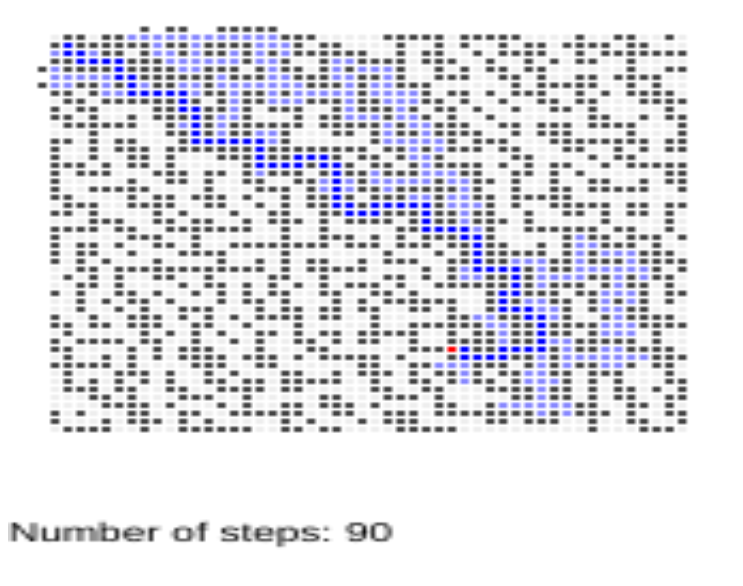
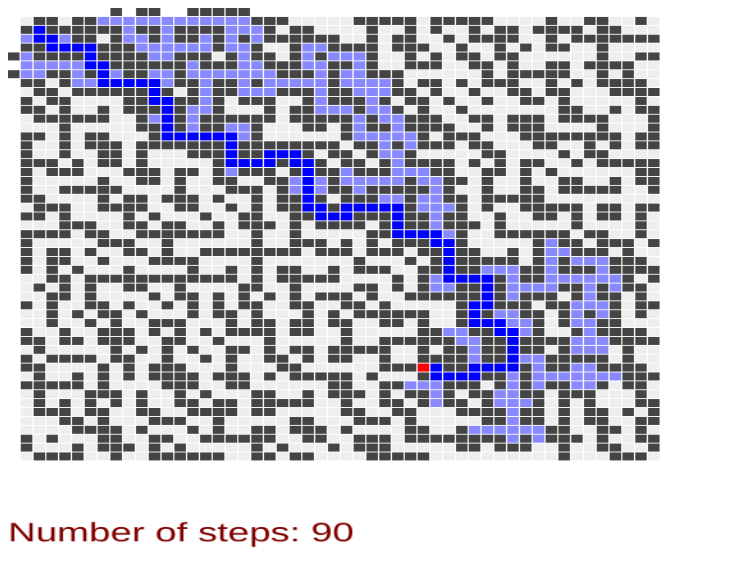
Before and after one commit to jatocode/adventofcode2016, a plain HTML site: page 13/index.html in a window 1280 px wide. Shown: the whole page, without its empty margins (0-743 px from the left). Drawn offline with Linux system fonts and the light colour scheme.

Commit message:
Prettier

```diff
--- a/13/advent.js
+++ b/13/advent.js
@@ -152,15 +152,15 @@ function printSearch(x,y) {
 }
 
 function printResult(result) {
-    ctx.font = "10px Helvetica";
-    ctx.fillStyle = '#000000';
-    ctx.fillText(result, 0,200);
+    ctx.font = "30px Helvetica";
+    ctx.fillStyle = '#800000';
+    ctx.fillText(result, 0,600);
 }
 
 function print(x,y, mark) {
     // ctx.clearRect(0, 0, c.width, c.height);
     ctx.fillStyle = mark;
-    ctx.fillRect(10+x*3,10+y*3,2,2);
+    ctx.fillRect(10+x*10,10+y*10,9,9);
     ctx.stroke();
 }
 
--- a/13/index.html
+++ b/13/index.html
@@ -14,7 +14,7 @@
         //background-color: #000020;
       }
     </style>
-    <canvas id="advent-canvas" width="300" height="300"></canvas>
+    <canvas id="advent-canvas" width="1000" height="900"></canvas>
 
     <div id='maze'></div>
 
```
